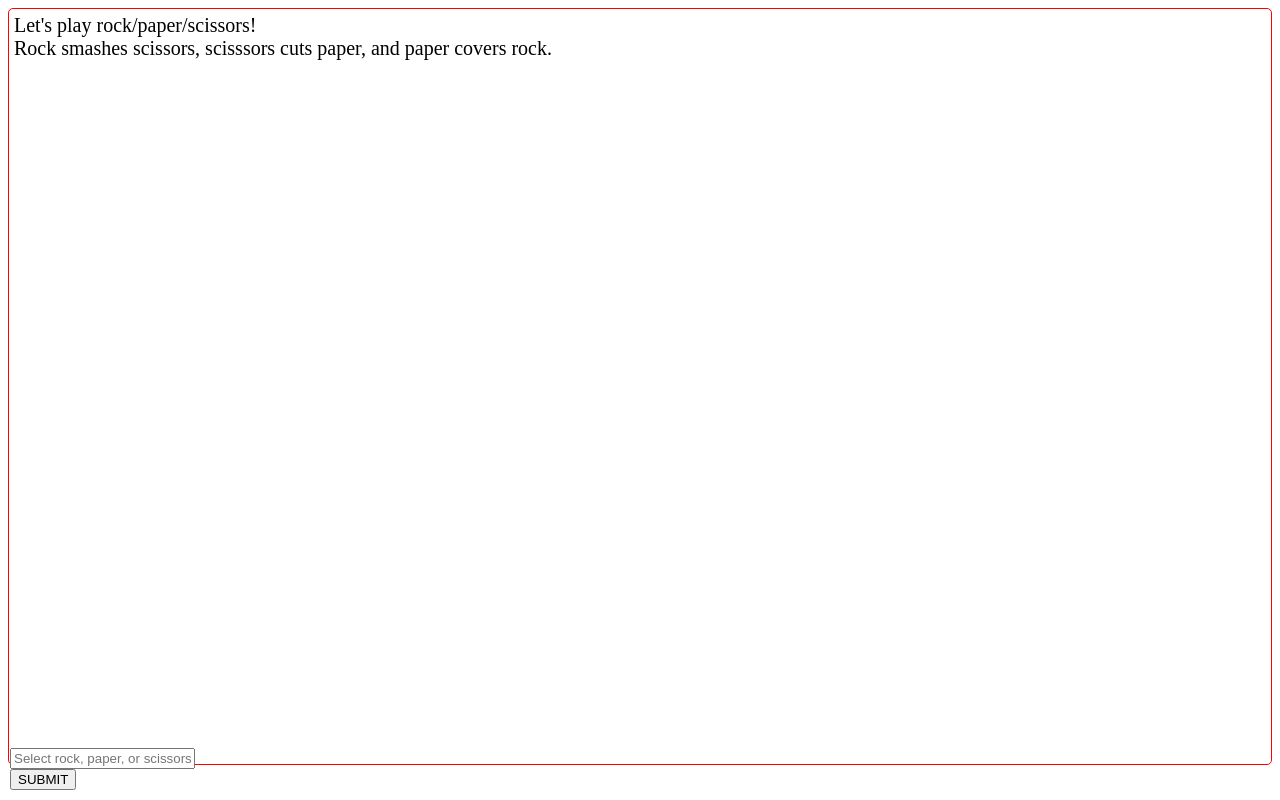
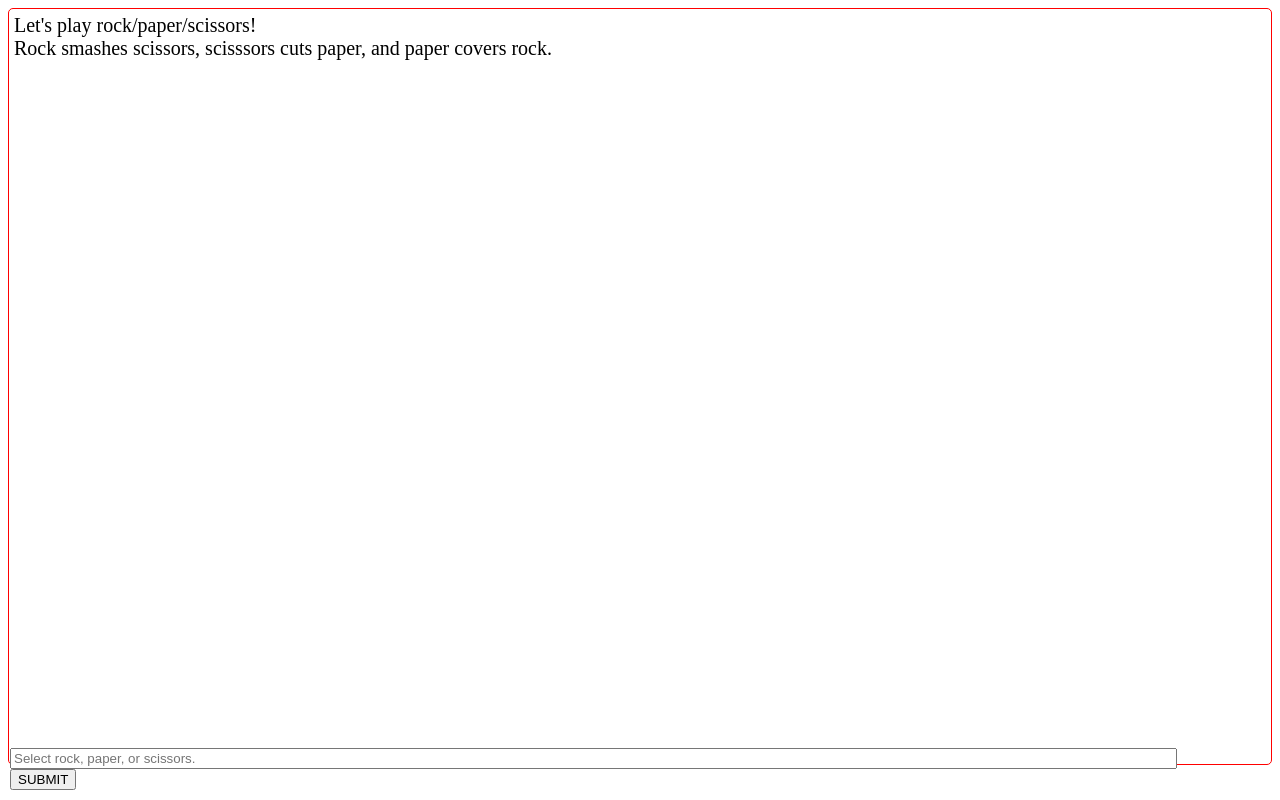
Before and after one commit to BarBwyer/cs160PythonProjects, a plain HTML site: page index.html in a window 1280 px wide. Drawn offline with Linux system fonts and the light colour scheme.

Commit message:
Add files via upload

```diff
--- a/index.html
+++ b/index.html
@@ -65,5 +65,7 @@
 			compChoice = "scissors";
 		}
 		document.getElementById("firstParagraph").innerHTML = document.getElementById("firstParagraph").innerHTML+"<p>" + thinker (plyChoice, compChoice);
+		var scrollDiv = document.getElementById('firstParagraph');
+		scrollDiv.scrollTop = scrollDiv.scrollHeight;
 	}
 </script>
--- a/styles.css
+++ b/styles.css
@@ -1,3 +1,21 @@
+p{
+	margin: 0px 0px 10px 0px;
+}
+
+.textFieldHolder{
+	margin-right: 100px;
+}
+
+#plyInput{
+	float: left;
+	width: 100%;
+	-webkit-box-sizing: border-box; /* Safari/Chrome, other webkit */
+	-moz-box-sizing: border-box; /* Firefox, other Gecko */
+	box-sizing: border-box; /* Opera/IE 8+ */
+	-ms-box-sizing: border-box; /* Old IE */
+	-khtml-box-sizing: border-box; /* konqueror */
+}
+
 #userInput{
 	position:absolute;
 	bottom:10px;
@@ -13,11 +31,3 @@
 	padding: 5px;
 	font-size: 15pt;
 }
-
-p{
-	margin: 0px 0px 10px 0px;
-}
-
-.textFieldHolder{
-	margin-right: 100px;
-}
```
